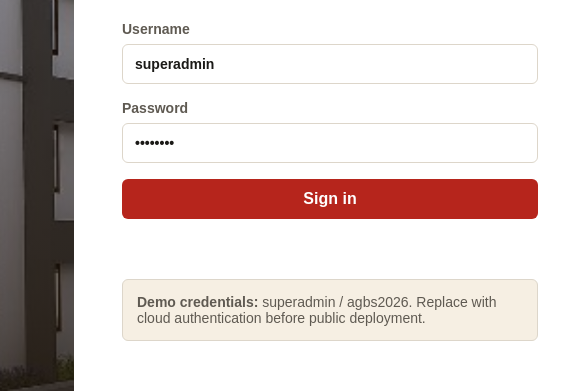
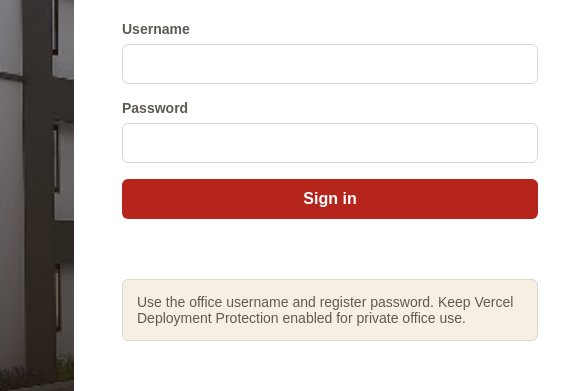
Before and after one commit to Jayasree2020/agbs-office-portal, a website: page index.html in a window 1280 px wide. Shown: the part 281-672 px from the top of the page, 694-1280 px from the left. Drawn offline with Linux system fonts and the light colour scheme.

Commit message:
Harden deployed office portal data

```diff
--- a/index.html
+++ b/index.html
@@ -26,17 +26,17 @@
         <form id="login-form" class="stack">
           <label>
             Username
-            <input id="username" autocomplete="username" value="superadmin" required />
+            <input id="username" autocomplete="username" required />
           </label>
           <label>
             Password
-            <input id="password" autocomplete="current-password" type="password" value="agbs2026" required />
+            <input id="password" autocomplete="current-password" type="password" required />
           </label>
           <button class="primary" type="submit">Sign in</button>
           <p id="login-error" class="error" role="alert"></p>
         </form>
         <div class="login-note">
-          <strong>Demo credentials:</strong> superadmin / agbs2026. Replace with cloud authentication before public deployment.
+          Use the office username and register password. Keep Vercel Deployment Protection enabled for private office use.
         </div>
       </section>
     </div>
```
